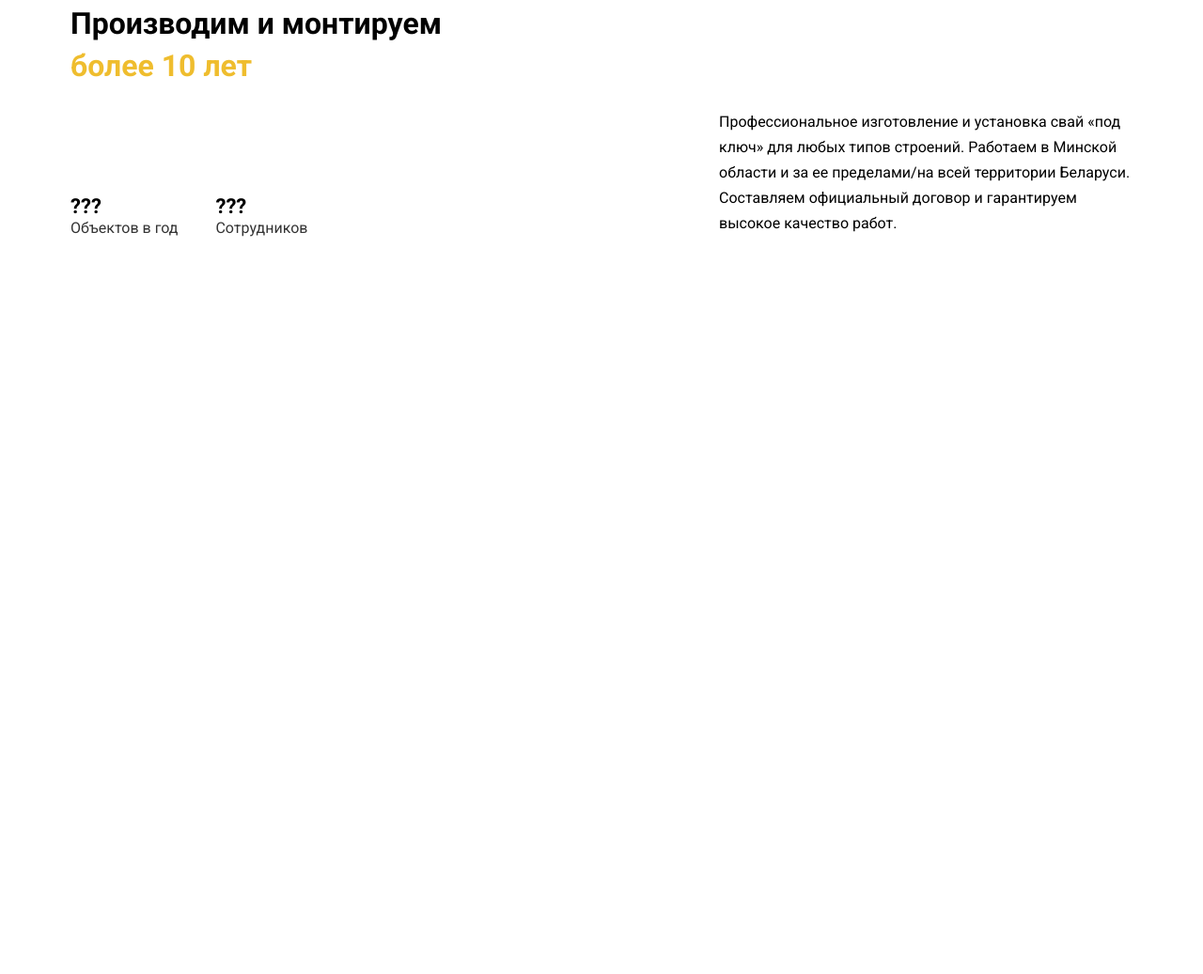
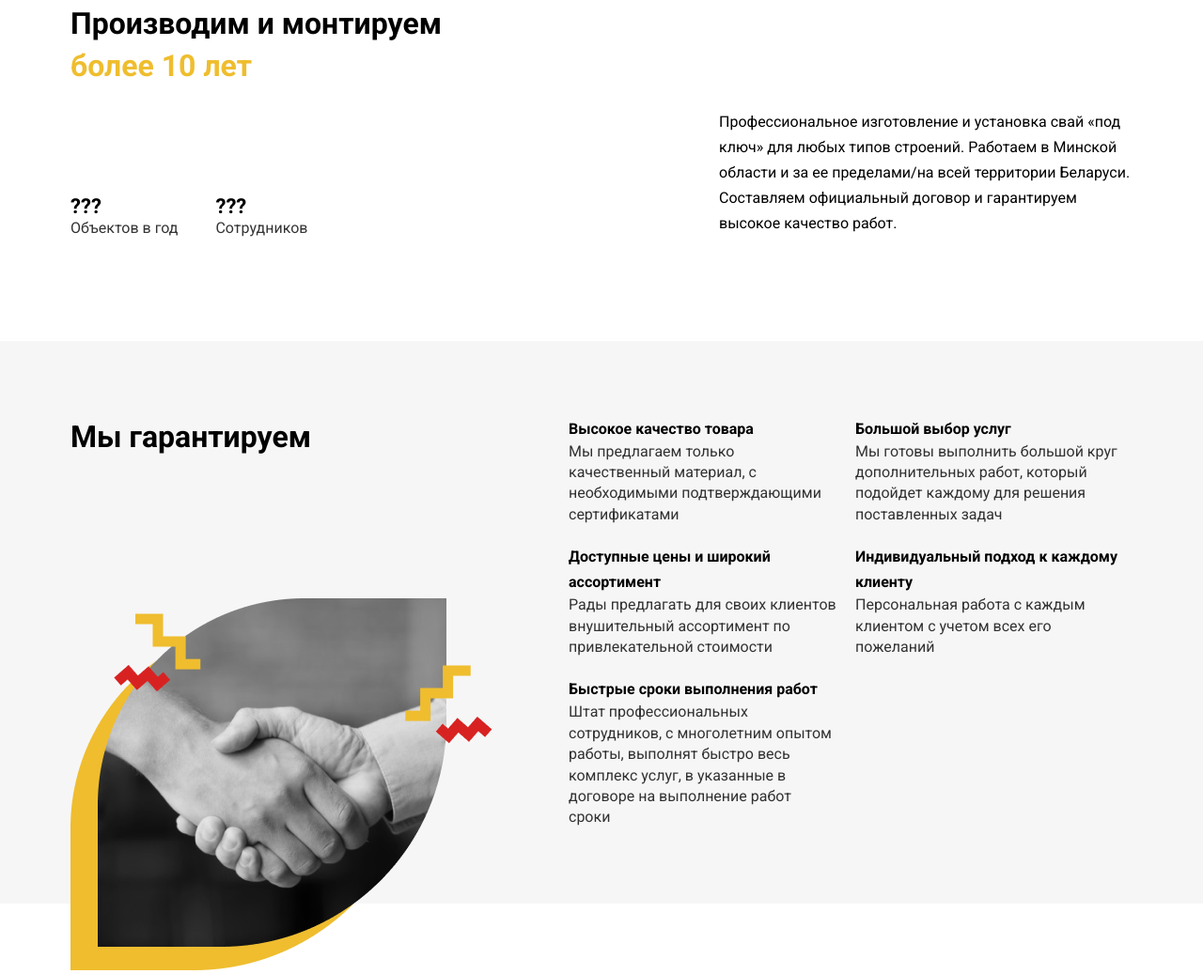
Before and after one commit to AteoImmortal/bel-svai, a plain HTML site: page index.html in a window 1280 px wide. Shown: the part 910-1947 px from the top of the page at 94% size. Before the commit the page ends 1273 px from the top, so only its background shows below. Drawn offline with Linux system fonts and the light colour scheme.

Commit message:
Раздел "Гарантируем"
Создал и оформил раздел "Гарантируем"

```diff
--- a/index.html
+++ b/index.html
@@ -19,8 +19,8 @@
         <ul class="nav__list">
             <li class="nav__item"><a href="#header">Главное</a></li>
             <li class="nav__item"><a href="#about-us">О нас</a></li>
-            <li class="nav__item"><a href="#">Цены</a></li>
-            <li class="nav__item"><a href="#">Наши работы</a></li>
+            <li class="nav__item"><a href="#guarantees">Гарантируем</a></li>
+            <!-- <li class="nav__item"><a href="#">Наши работы</a></li> -->
             <!-- <li class="nav__item"><a href="#"></a></li> -->
         </ul>
         <article class="nav__connect">
@@ -29,7 +29,7 @@
         </article>
     </nav>
 
-    <header class="header" id="header">
+    <header class="header " id="header">
 
         <article class="container">
             <section class="header__content">
@@ -45,9 +45,9 @@
 
     </header>
 
-    <section class="about-us" id="about-us">
+    <section class="about-us " id="about-us">
         <article class="container">
-            <section class="about-us__right">
+            <section class="about-us__left">
                 <h2>Производим и монтируем <span>более 10 лет</span></h2>
 
                 <article class="about-us__blocks">
@@ -63,13 +63,46 @@
 
             </section>
 
-            <section class="about-us__left">
+            <section class="about-us__right">
                 <p>Профессиональное изготовление и установка свай «под ключ» для любых типов строений. Работаем в Минской области и за ее пределами/на всей территории Беларуси. Составляем официальный договор и гарантируем высокое качество работ.</p>
             </section>
         </article>
     </section>
 
-    <section class="prices none"></section>
+    <section class="guarantees" id="guarantees">
+        <article class="container">
+            <section class="guarantees__left">
+                <h2>Мы гарантируем</h2>
+                <img src="./img/guarantees/guarantees.png" alt="Гарантируем">
+            </section>
+
+            <section class="guarantees__blocks">
+                <article class="guarantees__block">
+                    <b>Высокое качество товара</b>
+                    <p>Мы предлагаем только качественный материал, с необходимыми подтверждающими сертификатами</p>
+                </article>
+                <article class="guarantees__block">
+                    <b>Большой выбор услуг</b>
+                    <p>Мы готовы выполнить большой круг дополнительных работ, который подойдет каждому для решения поставленных задач</p>
+                </article>
+                <article class="guarantees__block">
+                    <b>Доступные цены и широкий ассортимент</b>
+                    <p>Рады предлагать для своих клиентов внушительный ассортимент по привлекательной стоимости</p>
+                </article>
+                <article class="guarantees__block">
+                    <b>Индивидуальный подход к каждому клиенту</b>
+                    <p>Персональная работа с каждым клиентом с учетом всех его пожеланий</p>
+                </article>
+                <article class="guarantees__block">
+                    <b>Быстрые сроки выполнения работ</b>
+                    <p>Штат профессиональных сотрудников, с многолетним опытом работы, выполнят быстро весь комплекс услуг, в указанные в договоре на выполнение работ сроки</p>
+                </article>
+            </section>
+        </article>
+    </section>
+
+
+
     <section class="our-works none"></section>
 </body>
 </html>
--- a/sass/blocks/_about-us.scss
+++ b/sass/blocks/_about-us.scss
@@ -1,6 +1,6 @@
 .about-us{
-    margin-top: 110px;
-    margin-bottom: 112px;
+    padding-top: 110px;
+    padding-bottom: 112px;
 
     .container{
         display: flex;
@@ -8,11 +8,10 @@
     }
 
     &__right{
-        width: 420px;
+        width: 440px;
 
-        span{
-            color: #EFBD2E;
-        }
+        display: flex;
+        align-items: flex-end;
     }
 
     &__blocks{
@@ -32,9 +31,10 @@
     }
 
     &__left{
-        width: 440px;
+        width: 420px;
 
-        display: flex;
-        align-items: flex-end;
+        span{
+            color: #EFBD2E;
+        }
     }
 }
--- /dev/null
+++ b/sass/blocks/_guarantees.scss
@@ -0,0 +1,43 @@
+.guarantees{
+    padding-top: 80px;
+    padding-bottom: 80px;
+
+    background: #F6F6F6;
+
+    .container{
+        display: flex;
+        justify-content: space-between;
+    }
+
+    &__left{
+        margin-bottom: -155px;
+
+        img{
+            margin-top: 150px;
+        }
+    }
+
+    &__blocks{
+        width: 600px;
+
+        display: flex;
+
+        flex-wrap: wrap;
+        gap: 20px;
+    }
+
+    &__block{
+        width: 285px;
+        b{
+            font-weight: 700;
+            line-height: 1;
+        }
+
+        p{
+            display: block;
+            line-height: 1.4;
+
+            color: rgba(0, 0, 0, 0.8);
+        }
+    }
+}
--- a/sass/blocks/_header.scss
+++ b/sass/blocks/_header.scss
@@ -1,10 +1,10 @@
 .header {
+    padding-top: 67px;
+
     background: #F6F6F6;
 
     .container {
-        margin-top: 67px;
         margin-bottom: -67px;
-
         display: flex;
         justify-content: space-between;
         align-items: center;
--- a/sass/main.scss
+++ b/sass/main.scss
@@ -7,6 +7,7 @@
 @import "./blocks/_nav.scss";
 @import "./blocks/_header.scss";
 @import "./blocks/_about-us.scss";
+@import "./blocks/guarantees";
 
 
 
```
Also changed, not shown: css/main.css, img/guarantees/guarantees.png (added), 1 other file.
